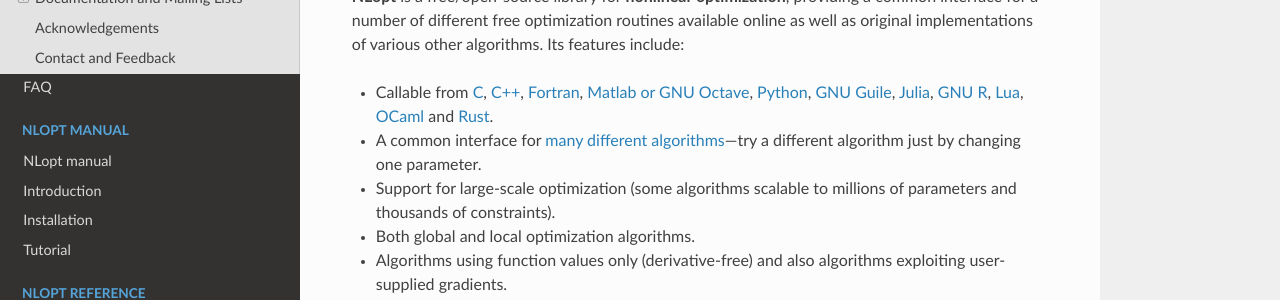
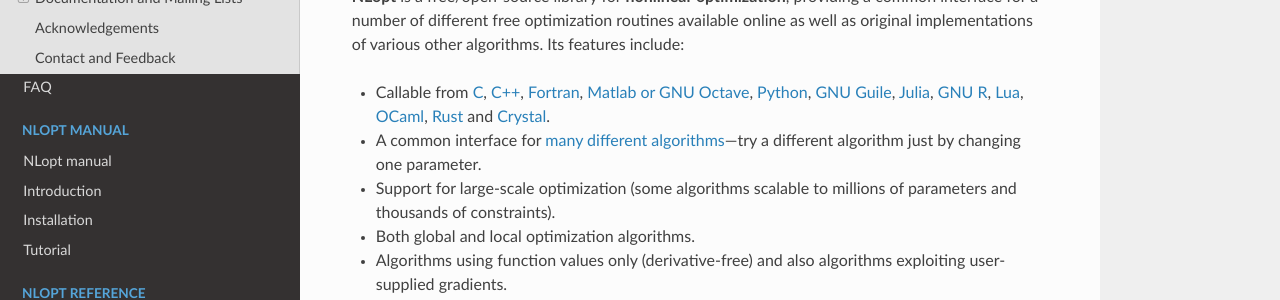
Before and after one commit to stevengj/nlopt, an MkDocs documentation site: the page built from doc/docs/index.md, in a window 1280 px wide and 900 px high, scrolled down 492 px. Shown: the part 151-451 px from the top of the window. Built offline with MkDocs 1.6.1, drawn with Linux system fonts in a browser that asks for light colours; nearby versions of some CDN libraries.

Commit message:
Add link to Crystal bindings

```diff
--- a/doc/docs/index.md
+++ b/doc/docs/index.md
@@ -10,7 +10,7 @@
 
 **NLopt** is a free/open-source library for **nonlinear optimization**, providing a common interface for a number of different free optimization routines available online as well as original implementations of various other algorithms. Its features include:
 
--   Callable from [C](NLopt_Reference.md), [C++](NLopt_C-plus-plus_Reference.md), [Fortran](NLopt_Fortran_Reference.md), [Matlab or GNU Octave](NLopt_Matlab_Reference.md), [Python](NLopt_Python_Reference.md), [GNU Guile](NLopt_Guile_Reference.md), [Julia](https://github.com/stevengj/NLopt.jl), [GNU R](NLopt_R_Reference.md), [Lua](https://github.com/rochus-keller/LuaNLopt), [OCaml](https://bitbucket.org/mkur/nlopt-ocaml) and [Rust](https://github.com/adwhit/rust-nlopt).
+-   Callable from [C](NLopt_Reference.md), [C++](NLopt_C-plus-plus_Reference.md), [Fortran](NLopt_Fortran_Reference.md), [Matlab or GNU Octave](NLopt_Matlab_Reference.md), [Python](NLopt_Python_Reference.md), [GNU Guile](NLopt_Guile_Reference.md), [Julia](https://github.com/stevengj/NLopt.jl), [GNU R](NLopt_R_Reference.md), [Lua](https://github.com/rochus-keller/LuaNLopt), [OCaml](https://bitbucket.org/mkur/nlopt-ocaml), [Rust](https://github.com/adwhit/rust-nlopt) and [Crystal](https://github.com/konovod/nlopt.cr).
 -   A common interface for [many different algorithms](NLopt_Algorithms.md)—try a different algorithm just by changing one parameter.
 -   Support for large-scale optimization (some algorithms scalable to millions of parameters and thousands of constraints).
 -   Both global and local optimization algorithms.
```
